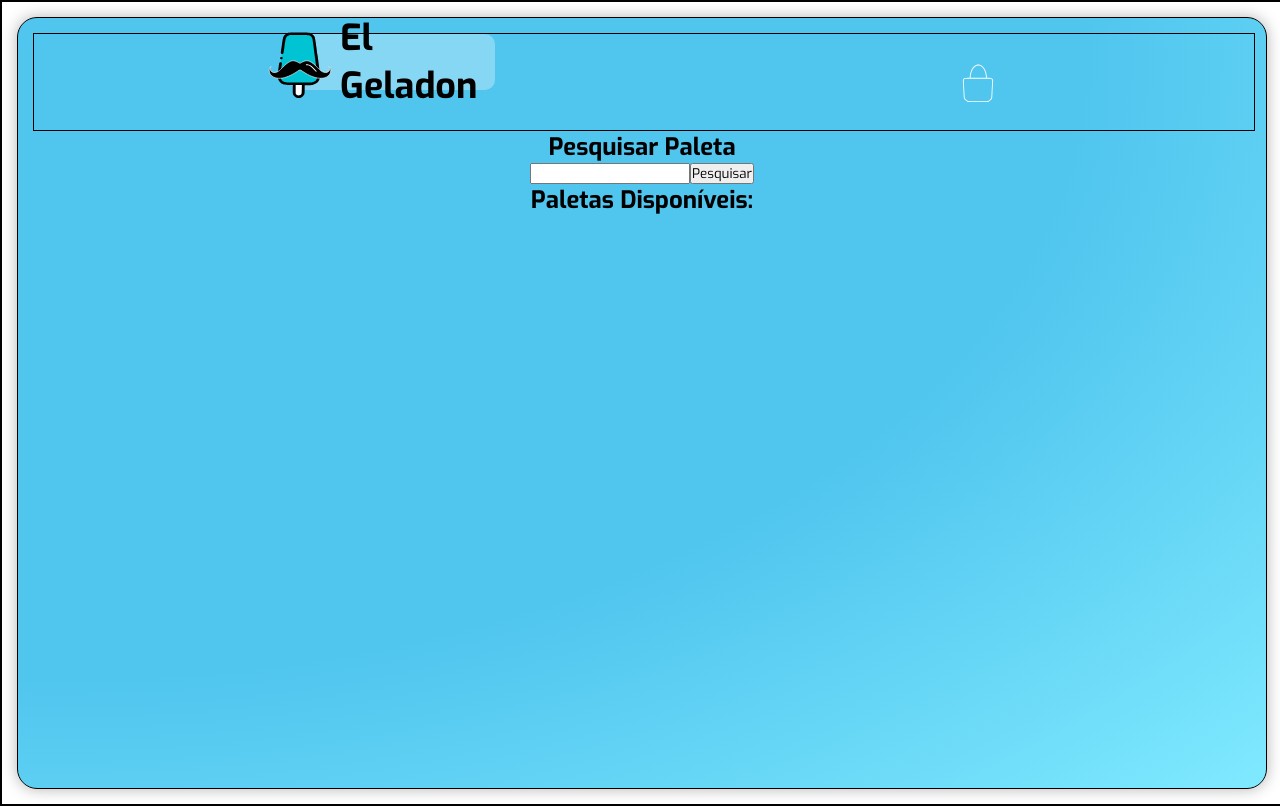
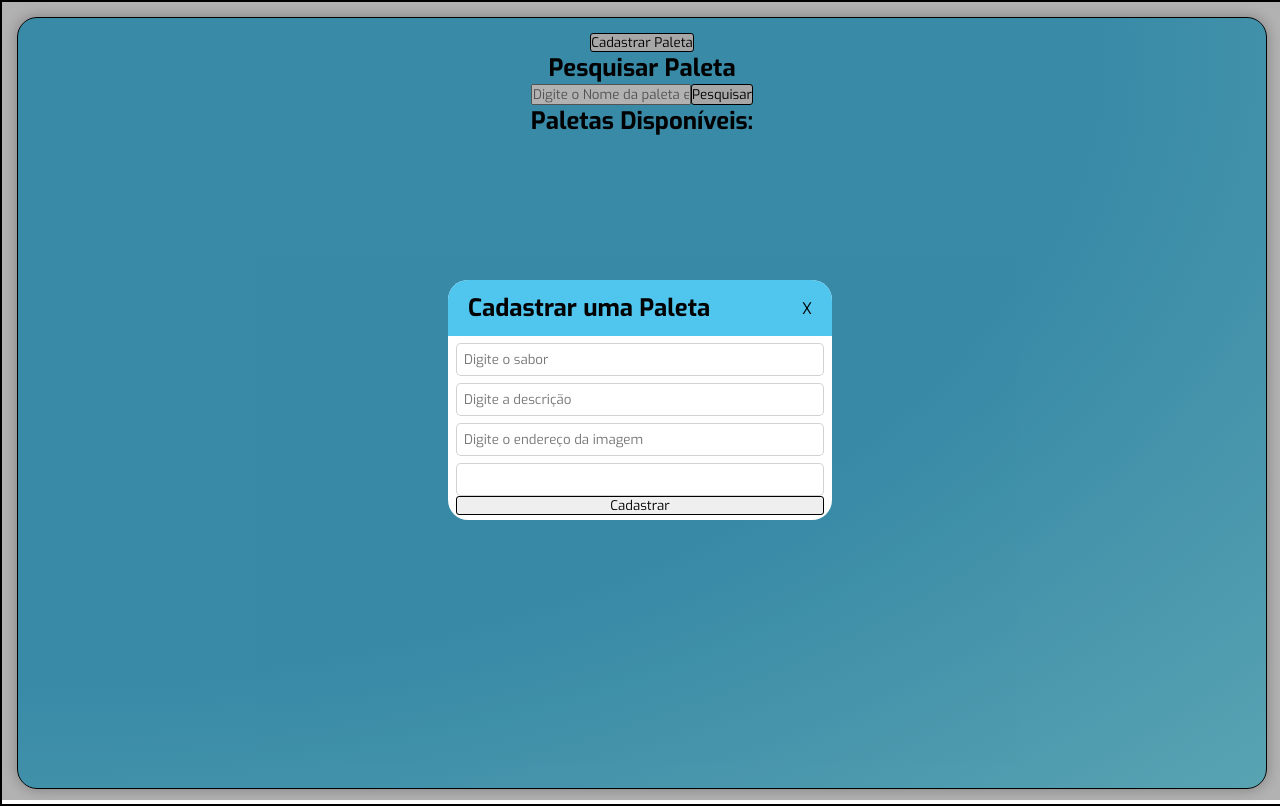
Before and after one commit to magura13/2.js-vanilla-elgeladon, a website: page index.html in a window 1280 px wide. Drawn offline with Linux system fonts and the light colour scheme; no server answers.

Commit message:
modal create

```diff
--- a/assets/script.js
+++ b/assets/script.js
@@ -1,37 +1,7 @@
-// async function allPalettes() {
-//   //função responsável pela requisição GET assim que o receber a resposta com o .json() e gurdado em uma constante paltettes
-//   const response = await fetch("http://localhost:3000/palettes/getAllPalettes");
-
-//   const palettes = await response.json();
-
-//   palettes.forEach((element) => {
-//     //for.Each passa dentro de cada elemento da lista palettes e adiciona(.insertAdjacentHTML) ao final("beforeend")
-//     document.getElementById("paletteList").insertAdjacentHTML(
-//       "beforeend",
-//       `
-//       <div class="PaletteListItem">
-//           <div>
-//             <div class="PaletteListItem__flavor">
-//               ${element.flavor}
-//             </div>
-//             <div class="PaletteListItem__price">${element.price}</div>
-//             <div class="PaletteListItem__description">
-//             ${element.description}
-//             </div>
-//           </div>
-//           <img class="PaletteListItem__img"
-//           src=${element.img} alt="Paleta de
-//           Doce de Leite" />
-//         </div>
-//       `
-//     );
-//   });
-// }
-
-// allPalettes();
 //variáveis auxiliares
 
 const baseUrl = "http://localhost:3000";
+let paletteList = [];
 
 //separando as responsabilidades
 //*REQUISIÇÕES
@@ -39,6 +9,8 @@ const baseUrl = "http://localhost:3000";
 const searchAllPalettes = async () => {
   const response = await fetch("http://localhost:3000/palettes/getAllPalettes");
   const palettes = await response.json();
+
+  paletteList = palettes;
 
   return palettes;
 };
@@ -155,11 +127,14 @@ const printAllPalettes = async () => {
 printAllPalettes();
 
 const showPaletteById = async () => {
-  const id = document.getElementById("searchIdInput").value;
+  const flavor = document.getElementById("searchFlavorInput").value;
+
+  const chosenPalette = paletteList.find(
+    (palette) => palette.flavor === flavor
+  );
+  const id = chosenPalette._id;
 
   const palette = await searchIdPalettes(id);
-
-  console.log(palette);
 
   if (typeof palette === "string") {
     document.getElementById("paletteById").innerText = "Paleta não econtrada!";
@@ -181,3 +156,41 @@ const showPaletteById = async () => {
   `;
   }
 };
+
+const showModal = () => {
+  document.getElementById("modal__overlay").style.display = "flex";
+};
+
+const closeModal = () => {
+  document.getElementById("modal__overlay").style.display = "none";
+};
+
+const insertNewPalette = async () => {
+  const flavor = document.getElementById("inputFlavor").value;
+  const description = document.getElementById("inputDescription").value;
+  const img = document.getElementById("inputImg").value;
+  const price = document.getElementById("inputPrice").value;
+
+  const palette = await createPalette(flavor, description, img, price);
+
+  document.getElementById("paletteList").insertAdjacentHTML(
+    "beforeend",
+    `
+        <div class="PaletteListItem">
+            <div>
+              <div class="PaletteListItem__flavor">
+                ${palette.flavor}
+              </div>
+              <div class="PaletteListItem__price">${palette.price}</div>
+              <div class="PaletteListItem__description">
+              ${palette.description}
+              </div>
+            </div>
+            <img class="PaletteListItem__img"
+            src=${palette.img} alt="Paleta ${element.flavor}" />
+          </div>
+        `
+  );
+
+  closeModal();
+};
--- a/assets/style.css
+++ b/assets/style.css
@@ -156,17 +156,78 @@ html {
 }
 
 .Header > .Header__container > div > img {
-  position:absolute;
+  position: absolute;
   left: -25px;
   top: -10px;
   width: 70px;
 }
 
 .Header > .Header__container > div > h2 {
-  position:absolute;
+  position: absolute;
   left: 50px;
 }
 
 .Header > .Header__container > img {
   width: 40px;
 }
+
+.Modal__overlay {
+  display: none;
+  width: 100vw;
+  height: 100vh;
+  position: fixed;
+  top: 0;
+  left: 0;
+  background-color: #0000004d;
+  display: flex;
+  align-items: center;
+  justify-content: center;
+}
+
+.Modal {
+  width: 30vw;
+  height: 30vh;
+  background-color: white;
+  border-radius: 20px;
+}
+
+.Modal__header {
+  width: calc(100% - 40px);
+  height: 7vh;
+  border-radius: 20px 20px 0 0;
+  background-color: #50c5ee;
+  display: flex;
+  justify-content: space-between;
+  align-items: center;
+  padding: 0 20px;
+  user-select: none;
+}
+
+.Modal__header > span {
+  cursor: pointer;
+}
+
+.Modal__header > span:hover {
+  cursor: pointer;
+  color:  red;
+}
+
+.Modal__body {
+  width: calc(100% - 16px);
+  padding: 0 8px;
+  display: flex;
+  flex-direction: column;
+}
+
+.Modal__body > input {
+  border: 1px solid #0000002d;
+  border-radius: 5px;
+  padding: 7px;
+  margin-top: 7px;
+}
+
+.button {
+  cursor: pointer;
+  border: 1px solid #000000;
+  border-radius: 3px;
+}
--- a/index.html
+++ b/index.html
@@ -9,25 +9,54 @@
   </head>
   <body>
     <div class="Home">
-      <header class="Header">
+      <!-- <header class="Header">
         <div class="Header__container">
           <div>
             <img src="./assets/icons/logo.svg" alt="" />
             <h2>El Geladon</h2>
-  </div>
+          </div>
           <img src="./assets/icons/sacola.svg" alt="" />
         </div>
-      </header>
+      </header> -->
+      <div class="NewPalette__container">
+        <button class="button" type="button" onclick="showModal()">
+          Cadastrar Paleta
+        </button>
+      </div>
       <h2>Pesquisar Paleta</h2>
       <div class="Search__input">
-        <input id="searchIdInput" type="number" placeholder=""Digite o ID da
-        paleta e clique em escolher" type="text">
-        <button onclick="showPaletteById()">Pesquisar</button>
+        <input
+          id="searchFlavorInput"
+          placeholder="Digite o Nome da paleta e clique em escolher"
+          type="text"
+        />
+        <button class="button" onclick="showPaletteById()">Pesquisar</button>
       </div>
       <div class="Pallete__byid" id="paletteById"></div>
       <h2>Paletas Disponíveis:</h2>
       <div class="Home__container">
         <div class="PaletteList" id="paletteList"></div>
+        <div class="Modal__overlay" id="modal__overlay">
+          <div class="Modal">
+            <div class="Modal__header">
+              <h2>Cadastrar uma Paleta</h2>
+              <span onclick="closeModal()">X</span>
+            </div>
+            <div class="Modal__body">
+              <input id="inputFlavor" placeholder="Digite o sabor" />
+              <input id="inputDescription" placeholder="Digite a descrição" />
+              <input id="inputImg" placeholder="Digite o endereço da imagem" />
+              <input
+                id="inputPrice"
+                type="number"
+                placeholderr="Digite o preço"
+              />
+              <button class="button" onclick="insertNewPalette()">
+                Cadastrar
+              </button>
+            </div>
+          </div>
+        </div>
       </div>
     </div>
     <script src="./assets/script.js"></script>
```
